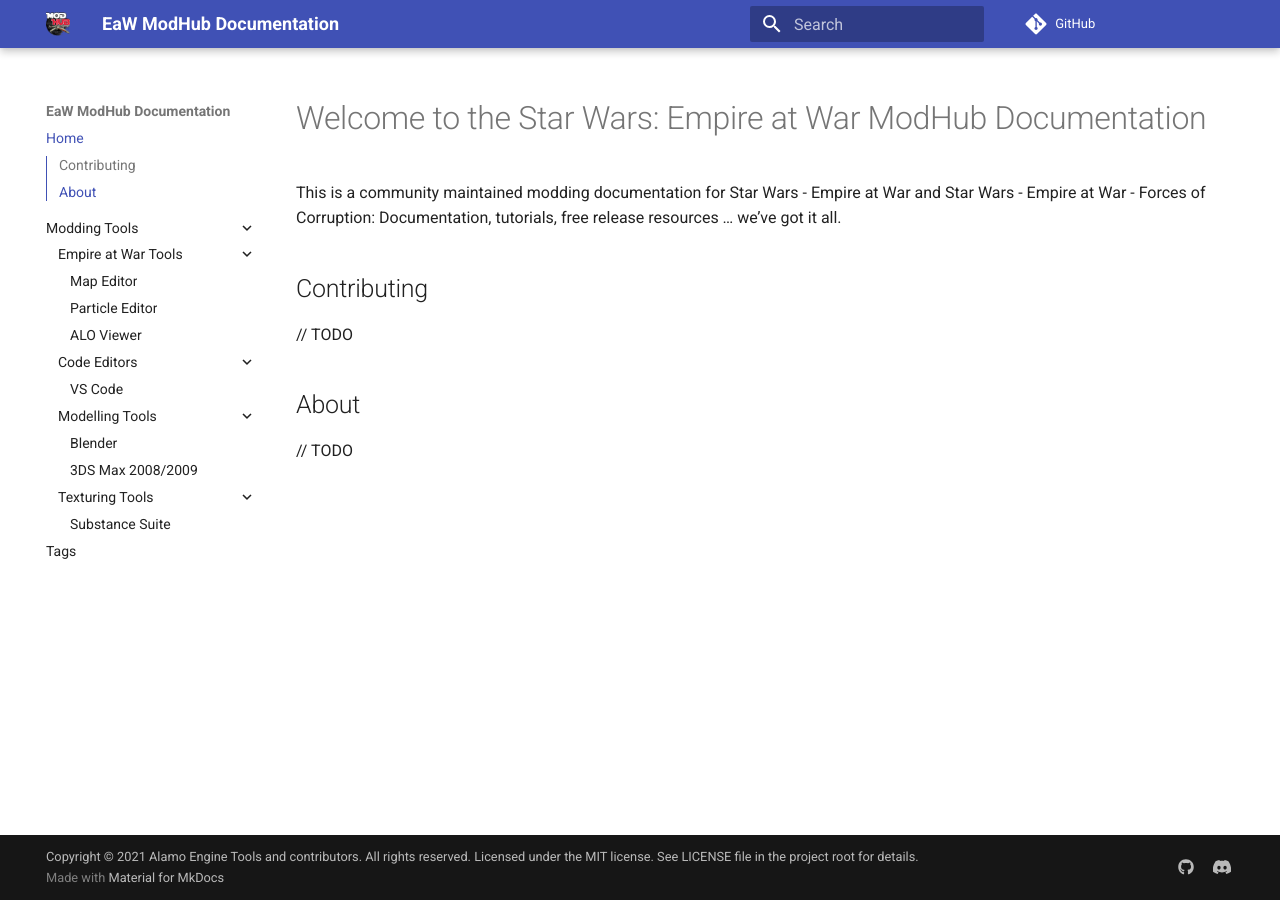
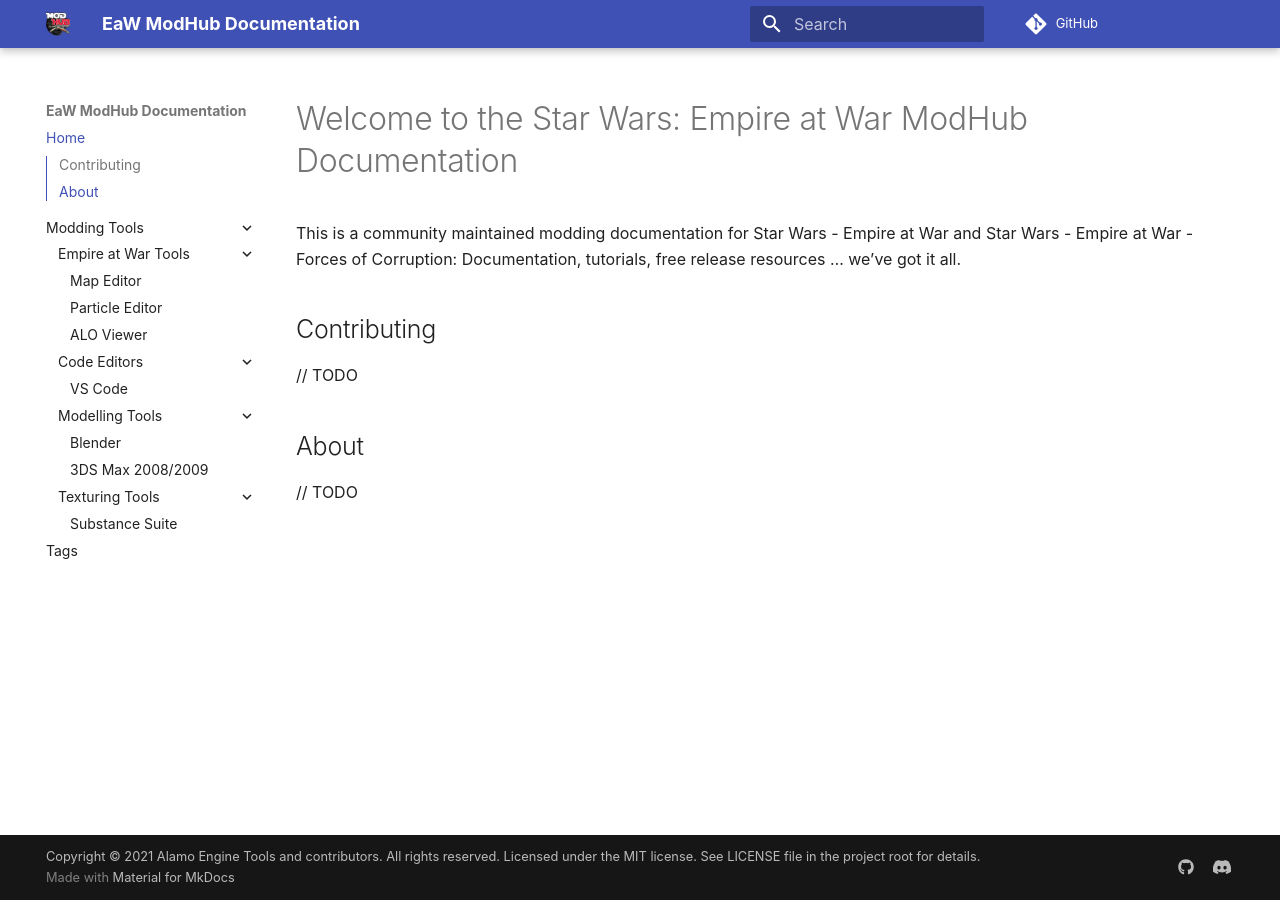
Before and after one commit to AlamoEngine-Tools/eaw-doc-pages, an MkDocs documentation site: the page built from docs/index.md, in a window 1280 px wide. Built offline with MkDocs 1.6.1 and Material for MkDocs 9.7.7, drawn with Linux system fonts in a browser that asks for light colours; comment, search, counter and statistics services are not loaded.

Commit message:
GDPR compliance

```diff
--- a/mkdocs.yml
+++ b/mkdocs.yml
@@ -29,6 +29,7 @@
     primary: indigo
   logo: assets/modhub_icon.png
   favicon: assets/modhub_icon.png
+  font: false # Disable google fonts for GDPR compliance.
   features:
 #    - navigation.tabs
     - navigation.expand
```
